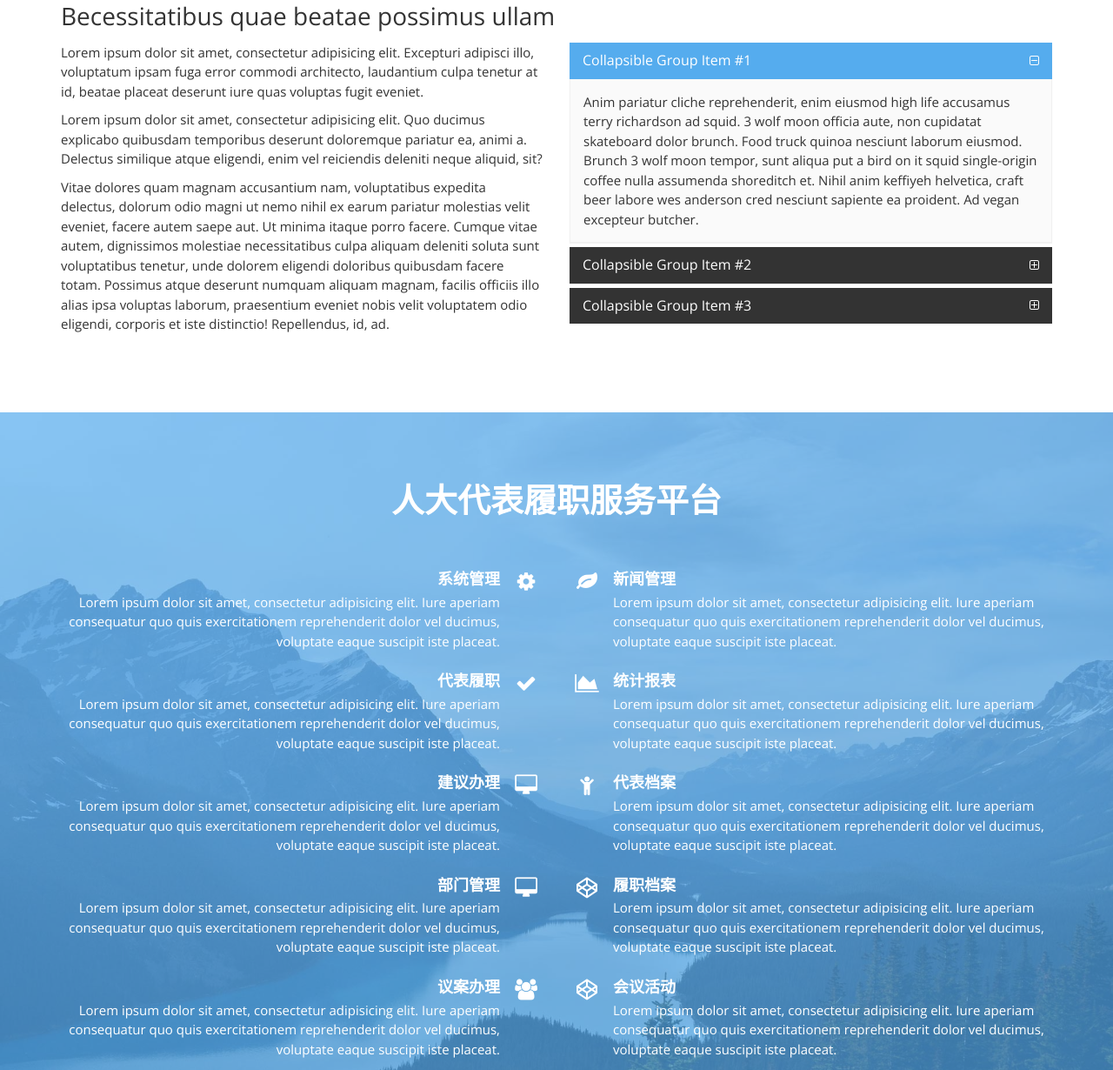
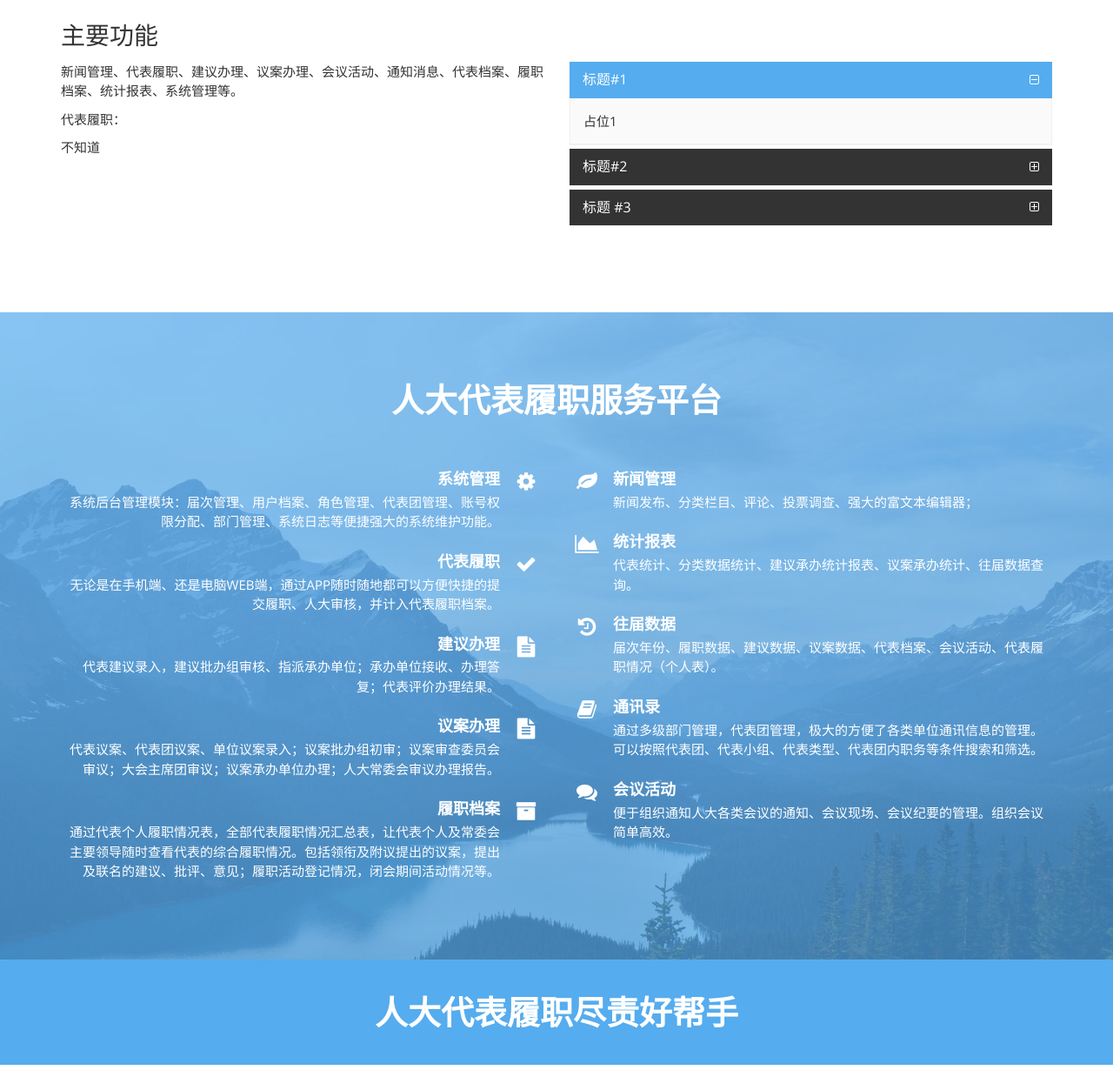
Before and after one commit to robbinho/learning, a plain HTML site: page ccweb-worthy/index.html in a window 1280 px wide. Shown: the part 1461-2691 px from the top of the page at 87% size. Drawn offline with nearby package versions, Linux system fonts and the light colour scheme.

Commit message:
worthy for ccweb

```diff
--- a/ccweb-worthy/css/style.css
+++ b/ccweb-worthy/css/style.css
@@ -70,7 +70,7 @@ a {
 	color: #FFFFFF;
 }
 a:hover {
-	color: #E040FB;
+	color: #d3d3d3;
 }
 a:focus,
 a:active {
@@ -477,11 +477,11 @@ textarea {
 }
 .main-navigation .navbar-default .navbar-nav > li.active > a {
 	background-color: transparent;
-	color: #E040FB;
+	color: #d3d3d3;
 }
 .main-navigation .navbar-default .navbar-nav > li > a:hover,
 .main-navigation .navbar-default .navbar-nav > li.active > a:hover {
-	color: #E040FB;
+	color: #d3d3d3;
 }
 @media (min-width:768px) {
 	.main-navigation .navbar-default .navbar-nav > li > a {
--- a/ccweb-worthy/index.html
+++ b/ccweb-worthy/index.html
@@ -129,7 +129,7 @@
 						<!-- <p class="lead text-center"><img src="./images/avatar.png" alt="国徽" width="100px" height="100px"></p> -->
 						<div class="col-md-8 col-md-offset-2 object-non-visible" data-animation-effect="fadeIn">
 							<!-- <h1 class="text-center">政冠<sup>TM</sup></h1><br> -->
-							<h1 class="text-center">政冠</h1><br>
+							<h1 class="text-center">专业软件定制开发</h1><br>
 							<h1 class="text-center">《人大代表履职服务平台》</h1><br>
 							<h3 class="text-center"><span>电脑+安卓+苹果</span>多主流终端解决方案-GCRD v3.0</h3>
 							<p class="lead text-center">精心研发，现代感十足，实时无刷新，体验流畅，高效稳定，安全无忧！</p>
@@ -155,7 +155,7 @@
 								<div class="space"></div>
 							</div>
 							<div class="col-md-6">
-								<p>合冠科技成立于2014年，拥有一支经验丰富的精英专家团队。立足河南、服务全国！在信息技术领域，作为业界领先的《人大代表履职服务平台》独立软件开发商，不断思考与探索，为人大代表的履职尽责提供高效的管理工具。<br>人大代表肩负人民重托，代表人民利益和意志，依法执行代表职务，参加行使国家权力，为党和国家事业发展作出了重要贡献。为了让人大代表便捷高效的履行职责，我们投入巨大精力物力，快速迭代产品技术研发，辛勤耕耘在路上，乐此不疲。</p>
+								<p>合冠科技成立于2014年，拥有一支经验丰富的精英专家团队。立足河南、服务全国！在信息技术领域，作为业界领先的《人大代表履职服务平台》独立软件开发商，不断思考与探索，为人大代表的履职尽责提供高效的管理工具。<br>人大代表肩负人民重托，代表人民利益和意志，依法执行代表职务，参加行使国家权力，为党和国家事业发展作出了重要贡献。为了让人大代表便捷高效的履行职责，我们投入巨大精力物力，快速迭代产品技术研发，辛勤耕耘在路上。以提高人大代表履职效率为价值体现和目标，不断前进！</p>
 								<p>基于业界最先进的单页面应用(SPA-Single Page Application)开发技术,体验无刷新快感。</p>
 								<ul class="list-unstyled">
 									<li><i class="fa fa-caret-right pr-10 text-colored"></i> NodeJS + MongoDB</li>
@@ -167,12 +167,15 @@
 							</div>
 						</div>
 						<div class="space"></div>
-						<h2>Becessitatibus quae beatae possimus ullam</h2>
+						<h2>主要功能</h2>
 						<div class="row">
 							<div class="col-md-6">
-								<p>Lorem ipsum dolor sit amet, consectetur adipisicing elit. Excepturi adipisci illo, voluptatum ipsam fuga error commodi architecto, laudantium culpa tenetur at id, beatae placeat deserunt iure quas voluptas fugit eveniet.</p>
+								<p>新闻管理、代表履职、建议办理、议案办理、会议活动、通知消息、代表档案、履职档案、统计报表、系统管理等。</p>
+								<p>代表履职：</p>
+								<p>不知道</p>
+								<!-- <p>Lorem ipsum dolor sit amet, consectetur adipisicing elit. Excepturi adipisci illo, voluptatum ipsam fuga error commodi architecto, laudantium culpa tenetur at id, beatae placeat deserunt iure quas voluptas fugit eveniet.</p>
 								<p>Lorem ipsum dolor sit amet, consectetur adipisicing elit. Quo ducimus explicabo quibusdam temporibus deserunt doloremque pariatur ea, animi a. Delectus similique atque eligendi, enim vel reiciendis deleniti neque aliquid, sit?</p>
-								<p>Vitae dolores quam magnam accusantium nam, voluptatibus expedita delectus, dolorum odio magni ut nemo nihil ex earum pariatur molestias velit eveniet, facere autem saepe aut. Ut minima itaque porro facere. Cumque vitae autem, dignissimos molestiae necessitatibus culpa aliquam deleniti soluta sunt voluptatibus tenetur, unde dolorem eligendi doloribus quibusdam facere totam. Possimus atque deserunt numquam aliquam magnam, facilis officiis illo alias ipsa voluptas laborum, praesentium eveniet nobis velit voluptatem odio eligendi, corporis et iste distinctio! Repellendus, id, ad.</p>
+								<p>Vitae dolores quam magnam accusantium nam, voluptatibus expedita delectus, dolorum odio magni ut nemo nihil ex earum pariatur molestias velit eveniet, facere autem saepe aut. Ut minima itaque porro facere. Cumque vitae autem, dignissimos molestiae necessitatibus culpa aliquam deleniti soluta sunt voluptatibus tenetur, unde dolorem eligendi doloribus quibusdam facere totam. Possimus atque deserunt numquam aliquam magnam, facilis officiis illo alias ipsa voluptas laborum, praesentium eveniet nobis velit voluptatem odio eligendi, corporis et iste distinctio! Repellendus, id, ad.</p> -->
 							</div>
 							<div class="col-md-6">
 								<div class="panel-group" id="accordion" role="tablist" aria-multiselectable="true">
@@ -180,13 +183,14 @@
 										<div class="panel-heading" role="tab" id="headingOne">
 											<h4 class="panel-title">
 												<a data-toggle="collapse" data-parent="#accordion" href="#collapseOne" aria-expanded="true" aria-controls="collapseOne">
-													Collapsible Group Item #1
+													标题#1
 												</a>
 											</h4>
 										</div>
 										<div id="collapseOne" class="panel-collapse collapse in" role="tabpanel" aria-labelledby="headingOne">
 											<div class="panel-body">
-												Anim pariatur cliche reprehenderit, enim eiusmod high life accusamus terry richardson ad squid. 3 wolf moon officia aute, non cupidatat skateboard dolor brunch. Food truck quinoa nesciunt laborum eiusmod. Brunch 3 wolf moon tempor, sunt aliqua put a bird on it squid single-origin coffee nulla assumenda shoreditch et. Nihil anim keffiyeh helvetica, craft beer labore wes anderson cred nesciunt sapiente ea proident. Ad vegan excepteur butcher.
+												占位1
+												<!-- Anim pariatur cliche reprehenderit, enim eiusmod high life accusamus terry richardson ad squid. 3 wolf moon officia aute, non cupidatat skateboard dolor brunch. Food truck quinoa nesciunt laborum eiusmod. Brunch 3 wolf moon tempor, sunt aliqua put a bird on it squid single-origin coffee nulla assumenda shoreditch et. Nihil anim keffiyeh helvetica, craft beer labore wes anderson cred nesciunt sapiente ea proident. Ad vegan excepteur butcher. -->
 											</div>
 										</div>
 									</div>
@@ -194,13 +198,14 @@
 										<div class="panel-heading" role="tab" id="headingTwo">
 											<h4 class="panel-title">
 												<a class="collapsed" data-toggle="collapse" data-parent="#accordion" href="#collapseTwo" aria-expanded="false" aria-controls="collapseTwo">
-													Collapsible Group Item #2
+													标题#2
 												</a>
 											</h4>
 										</div>
 										<div id="collapseTwo" class="panel-collapse collapse" role="tabpanel" aria-labelledby="headingTwo">
 											<div class="panel-body">
-												Anim pariatur cliche reprehenderit, enim eiusmod high life accusamus terry richardson ad squid. 3 wolf moon officia aute, non cupidatat skateboard dolor brunch. Food truck quinoa nesciunt laborum eiusmod. Brunch 3 wolf moon tempor, sunt aliqua put a bird on it squid single-origin coffee nulla assumenda shoreditch et. Nihil anim keffiyeh helvetica, craft beer labore wes anderson cred nesciunt sapiente ea proident.
+												占位2
+												<!-- Anim pariatur cliche reprehenderit, enim eiusmod high life accusamus terry richardson ad squid. 3 wolf moon officia aute, non cupidatat skateboard dolor brunch. Food truck quinoa nesciunt laborum eiusmod. Brunch 3 wolf moon tempor, sunt aliqua put a bird on it squid single-origin coffee nulla assumenda shoreditch et. Nihil anim keffiyeh helvetica, craft beer labore wes anderson cred nesciunt sapiente ea proident. -->
 											</div>
 										</div>
 									</div>
@@ -208,13 +213,14 @@
 										<div class="panel-heading" role="tab" id="headingThree">
 											<h4 class="panel-title">
 												<a class="collapsed" data-toggle="collapse" data-parent="#accordion" href="#collapseThree" aria-expanded="false" aria-controls="collapseThree">
-													Collapsible Group Item #3
+													标题 #3
 												</a>
 											</h4>
 										</div>
 										<div id="collapseThree" class="panel-collapse collapse" role="tabpanel" aria-labelledby="headingThree">
 											<div class="panel-body">
-												Richardson ad squid. 3 wolf moon officia aute, non cupidatat skateboard dolor brunch. Food truck quinoa nesciunt laborum eiusmod. Brunch 3 wolf moon tempor, sunt aliqua put a bird on it squid single-origin coffee nulla assumenda shoreditch et. Nihil anim keffiyeh helvetica, craft beer labore wes anderson cred nesciunt sapiente ea proident. Ad vegan excepteur butcher vice lomo. Leggings occaecat craft beer farm-to-table, raw denim aesthetic.
+												占位3
+												<!-- Richardson ad squid. 3 wolf moon officia aute, non cupidatat skateboard dolor brunch. Food truck quinoa nesciunt laborum eiusmod. Brunch 3 wolf moon tempor, sunt aliqua put a bird on it squid single-origin coffee nulla assumenda shoreditch et. Nihil anim keffiyeh helvetica, craft beer labore wes anderson cred nesciunt sapiente ea proident. Ad vegan excepteur butcher vice lomo. Leggings occaecat craft beer farm-to-table, raw denim aesthetic. -->
 											</div>
 										</div>
 									</div>
@@ -238,7 +244,7 @@
 						<div class="media">
 							<div class="media-body text-right">
 								<h4 class="media-heading">系统管理</h4>
-								<p>Lorem ipsum dolor sit amet, consectetur adipisicing elit. Iure aperiam consequatur quo quis exercitationem reprehenderit dolor vel ducimus, voluptate eaque suscipit iste placeat.</p>
+								<p>系统后台管理模块：届次管理、用户档案、角色管理、代表团管理、账号权限分配、部门管理、系统日志等便捷强大的系统维护功能。</p>
 							</div>
 							<div class="media-right">
 								<i class="fa fa-cog"></i>
@@ -247,7 +253,7 @@
 						<div class="media">
 							<div class="media-body text-right">
 								<h4 class="media-heading">代表履职</h4>
-								<p>Lorem ipsum dolor sit amet, consectetur adipisicing elit. Iure aperiam consequatur quo quis exercitationem reprehenderit dolor vel ducimus, voluptate eaque suscipit iste placeat.</p>
+								<p>无论是在手机端、还是电脑WEB端，通过APP随时随地都可以方便快捷的提交履职、人大审核，并计入代表履职档案。</p>
 							</div>
 							<div class="media-right">
 								<i class="fa fa-check"></i>
@@ -256,28 +262,31 @@
 						<div class="media">
 							<div class="media-body text-right">
 								<h4 class="media-heading">建议办理</h4>
-								<p>Lorem ipsum dolor sit amet, consectetur adipisicing elit. Iure aperiam consequatur quo quis exercitationem reprehenderit dolor vel ducimus, voluptate eaque suscipit iste placeat.</p>
+								<p>代表建议录入，建议批办组审核、指派承办单位；承办单位接收、办理答复；代表评价办理结果。</p>
+								<!-- <p>Lorem ipsum dolor sit amet, consectetur adipisicing elit. Iure aperiam consequatur quo quis exercitationem reprehenderit dolor vel ducimus, voluptate eaque suscipit iste placeat.</p> -->
 							</div>
 							<div class="media-right">
-								<i class="fa fa-desktop"></i>
-							</div>
-						</div>
-						<div class="media">
-							<div class="media-body text-right">
-								<h4 class="media-heading">部门管理</h4>
-								<p>Lorem ipsum dolor sit amet, consectetur adipisicing elit. Iure aperiam consequatur quo quis exercitationem reprehenderit dolor vel ducimus, voluptate eaque suscipit iste placeat.</p>
-							</div>
-							<div class="media-right">
-								<i class="fa fa-desktop"></i>
+								<i class="fa fa-file-text"></i>
 							</div>
 						</div>
 						<div class="media">
 							<div class="media-body text-right">
 								<h4 class="media-heading">议案办理</h4>
-								<p>Lorem ipsum dolor sit amet, consectetur adipisicing elit. Iure aperiam consequatur quo quis exercitationem reprehenderit dolor vel ducimus, voluptate eaque suscipit iste placeat.</p>
+								<p>代表议案、代表团议案、单位议案录入；议案批办组初审；议案审查委员会审议；大会主席团审议；议案承办单位办理；人大常委会审议办理报告。</p>
+								<!-- <p>Lorem ipsum dolor sit amet, consectetur adipisicing elit. Iure aperiam consequatur quo quis exercitationem reprehenderit dolor vel ducimus, voluptate eaque suscipit iste placeat.</p> -->
 							</div>
 							<div class="media-right">
-								<i class="fa fa-users"></i>
+								<i class="fa fa-file-text"></i>
+							</div>
+						</div>
+						<div class="media">
+							<div class="media-body text-right">
+								<h4 class="media-heading">履职档案</h4>
+								<p>通过代表个人履职情况表，全部代表履职情况汇总表，让代表个人及常委会主要领导随时查看代表的综合履职情况。包括领衔及附议提出的议案，提出及联名的建议、批评、意见；履职活动登记情况，闭会期间活动情况等。</p>
+								<!-- <p>Lorem ipsum dolor sit amet, consectetur adipisicing elit. Iure aperiam consequatur quo quis exercitationem reprehenderit dolor vel ducimus, voluptate eaque suscipit iste placeat.</p> -->
+							</div>
+							<div class="media-right">
+								<i class="fa fa-archive"></i>
 							</div>
 						</div>
 					</div>
@@ -289,7 +298,8 @@
 							</div>
 							<div class="media-body">
 								<h4 class="media-heading">新闻管理</h4>
-								<p>Lorem ipsum dolor sit amet, consectetur adipisicing elit. Iure aperiam consequatur quo quis exercitationem reprehenderit dolor vel ducimus, voluptate eaque suscipit iste placeat.</p>
+								<p>新闻发布、分类栏目、评论、投票调查、强大的富文本编辑器；</p>
+								<!-- <p>Lorem ipsum dolor sit amet, consectetur adipisicing elit. Iure aperiam consequatur quo quis exercitationem reprehenderit dolor vel ducimus, voluptate eaque suscipit iste placeat.</p> -->
 							</div>
 						</div>
 						<div class="media">
@@ -298,34 +308,38 @@
 							</div>
 							<div class="media-body">
 								<h4 class="media-heading">统计报表</h4>
-								<p>Lorem ipsum dolor sit amet, consectetur adipisicing elit. Iure aperiam consequatur quo quis exercitationem reprehenderit dolor vel ducimus, voluptate eaque suscipit iste placeat.</p>
+								<p>代表统计、分类数据统计、建议承办统计报表、议案承办统计、往届数据查询。</p>
+								<!-- <p>Lorem ipsum dolor sit amet, consectetur adipisicing elit. Iure aperiam consequatur quo quis exercitationem reprehenderit dolor vel ducimus, voluptate eaque suscipit iste placeat.</p> -->
 							</div>
 						</div>
 						<div class="media">
 							<div class="media-left">
-								<i class="fa fa-child"></i>
+								<i class="fa fa-history"></i>
 							</div>
 							<div class="media-body">
-								<h4 class="media-heading">代表档案</h4>
-								<p>Lorem ipsum dolor sit amet, consectetur adipisicing elit. Iure aperiam consequatur quo quis exercitationem reprehenderit dolor vel ducimus, voluptate eaque suscipit iste placeat.</p>
+								<h4 class="media-heading">往届数据</h4>
+								<p>届次年份、履职数据、建议数据、议案数据、代表档案、会议活动、代表履职情况（个人表）。</p>
+								<!-- <p>Lorem ipsum dolor sit amet, consectetur adipisicing elit. Iure aperiam consequatur quo quis exercitationem reprehenderit dolor vel ducimus, voluptate eaque suscipit iste placeat.</p> -->
 							</div>
 						</div>
 						<div class="media">
 							<div class="media-left">
-								<i class="fa fa-codepen"></i>
+								<i class="fa fa-book"></i>
 							</div>
 							<div class="media-body">
-								<h4 class="media-heading">履职档案</h4>
-								<p>Lorem ipsum dolor sit amet, consectetur adipisicing elit. Iure aperiam consequatur quo quis exercitationem reprehenderit dolor vel ducimus, voluptate eaque suscipit iste placeat.</p>
+								<h4 class="media-heading">通讯录</h4>
+								<p>通过多级部门管理，代表团管理，极大的方便了各类单位通讯信息的管理。可以按照代表团、代表小组、代表类型、代表团内职务等条件搜索和筛选。</p>
+								<!-- <p>Lorem ipsum dolor sit amet, consectetur adipisicing elit. Iure aperiam consequatur quo quis exercitationem reprehenderit dolor vel ducimus, voluptate eaque suscipit iste placeat.</p> -->
 							</div>
 						</div>
 						<div class="media">
 							<div class="media-left">
-								<i class="fa fa-codepen"></i>
+								<i class="fa fa-comments"></i>
 							</div>
 							<div class="media-body">
 								<h4 class="media-heading">会议活动</h4>
-								<p>Lorem ipsum dolor sit amet, consectetur adipisicing elit. Iure aperiam consequatur quo quis exercitationem reprehenderit dolor vel ducimus, voluptate eaque suscipit iste placeat.</p>
+								<p>便于组织通知人大各类会议的通知、会议现场、会议纪要的管理。组织会议简单高效。</p>
+								<!-- <p>Lorem ipsum dolor sit amet, consectetur adipisicing elit. Iure aperiam consequatur quo quis exercitationem reprehenderit dolor vel ducimus, voluptate eaque suscipit iste placeat.</p> -->
 							</div>
 						</div>
 					</div>
```
Also changed, not shown: 3 other files.
